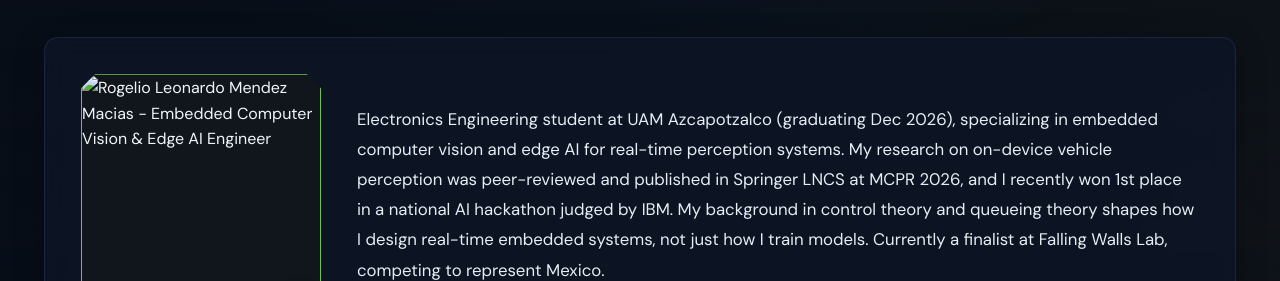
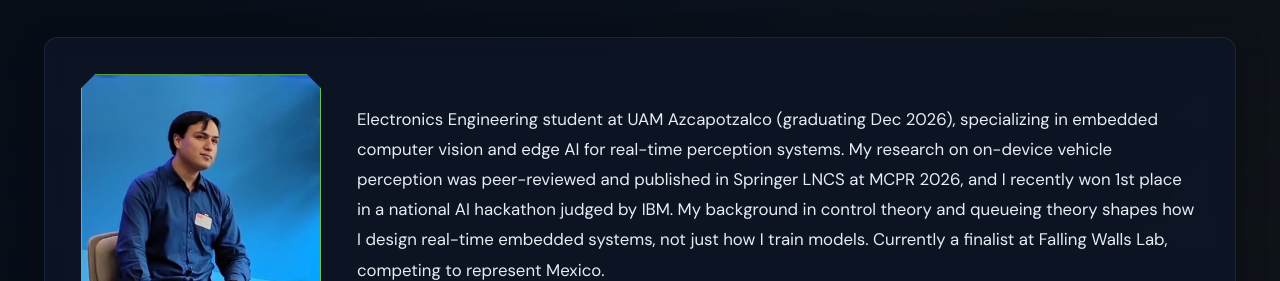
Before and after one commit to Rogelio756/rogelio-leonardo-portfolio, a website: page index.html in a window 1280 px wide. Shown: the part 851-1132 px from the top of the page. Drawn offline with nearby package versions, Linux system fonts and the light colour scheme; the site is published under a folder, as on GitHub Pages, so addresses that start at the root find nothing.

Commit message:
fix: update profile image path
Remove leading slash from image source to ensure correct path resolution.

```diff
--- a/index.html
+++ b/index.html
@@ -184,7 +184,7 @@
             <div class="about-photo-wrapper">
               <div class="about-photo-frame">
                 <img
-                  src="/assets/images/roy_profile.jpg"
+                  src="assets/images/roy_profile.jpg"
                   alt="Rogelio Leonardo Mendez Macias - Embedded Computer Vision & Edge AI Engineer"
                   class="about-photo-img"
                   referrerpolicy="no-referrer"
```
